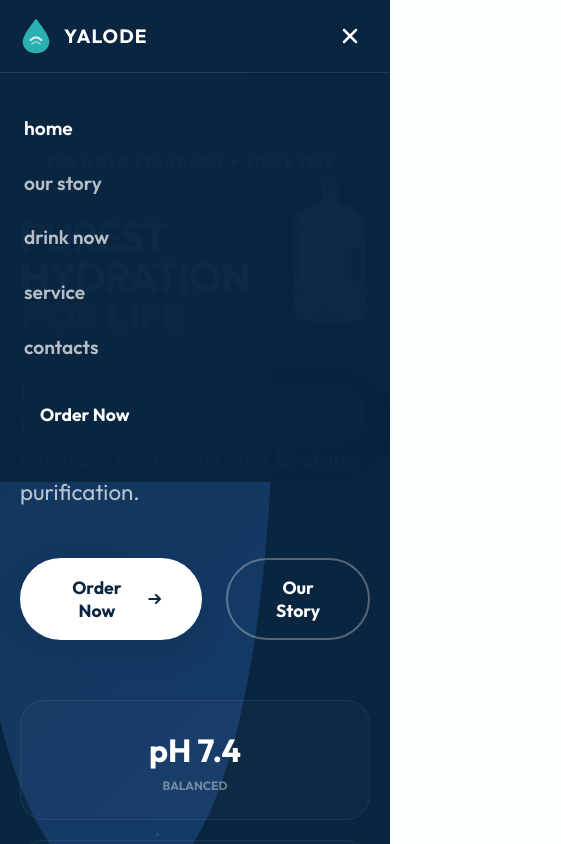
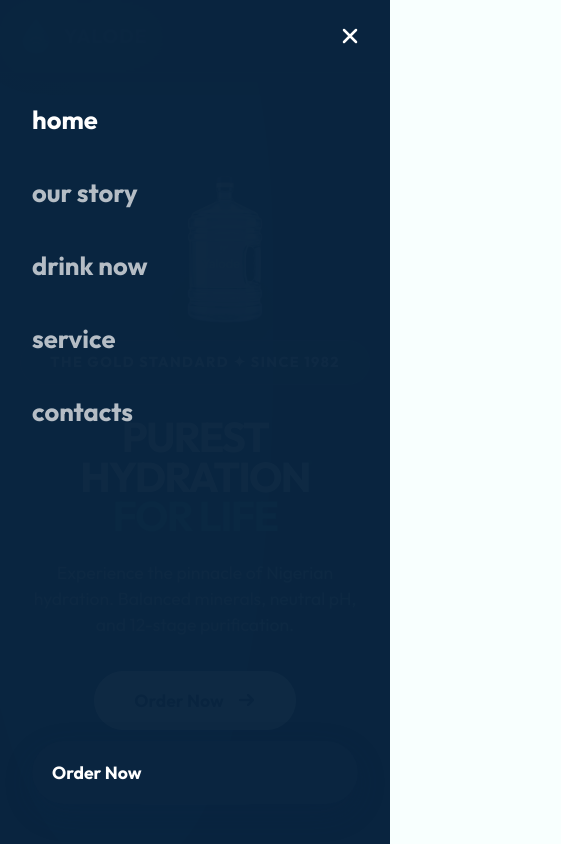
Before and after one commit to branco1-prog/Yalode, a React (Vite) app: page / in a window 390 px wide. Both pictures are taken after a click on the element 350 px from the left and 36 px from the top of the page. Shown: the top 844 px of the page, 561 px wide, since content can reach past the window. Built offline with nearby package versions, Linux system fonts and the light colour scheme.

Commit message:
Rework mobile UI: Fix horizontal overflow, stack hero content, and improve mobile menu UX

```diff
--- a/src/App.jsx
+++ b/src/App.jsx
@@ -83,21 +83,24 @@
         {/* Mobile Menu Overlay */}
         {isMenuOpen && (
           <div style={{
-            position: 'absolute', top: '100%', left: 0, width: '100%',
+            position: 'fixed', top: 0, left: 0, width: '100%', height: '100vh',
             background: 'rgba(10, 37, 64, 0.98)',
-            padding: '40px 24px',
-            display: 'flex', flexDirection: 'column', gap: '24px',
-            borderTop: '1px solid rgba(255,255,255,0.1)',
-            zIndex: 999
+            backdropFilter: 'blur(24px)',
+            padding: '100px 32px 40px',
+            display: 'flex', flexDirection: 'column', gap: '32px',
+            zIndex: 999,
+            animation: 'fadeUp 0.4s ease-out'
           }}>
-            <a href="#home" onClick={() => setIsMenuOpen(false)} style={{ color: 'white', fontSize: '1.2rem', fontWeight: 600 }}>home</a>
-            <a href="#standard" onClick={() => setIsMenuOpen(false)} style={{ color: 'rgba(255,255,255,0.7)', fontSize: '1.2rem', fontWeight: 600 }}>our story</a>
-            <a href="#products" onClick={() => setIsMenuOpen(false)} style={{ color: 'rgba(255,255,255,0.7)', fontSize: '1.2rem', fontWeight: 600 }}>drink now</a>
-            <a href="#impact" onClick={() => setIsMenuOpen(false)} style={{ color: 'rgba(255,255,255,0.7)', fontSize: '1.2rem', fontWeight: 600 }}>service</a>
-            <a href="#contact" onClick={() => setIsMenuOpen(false)} style={{ color: 'rgba(255,255,255,0.7)', fontSize: '1.2rem', fontWeight: 600 }}>contacts</a>
-            <a href="#products" onClick={() => setIsMenuOpen(false)}>
-              <button className="btn-primary" style={{ width: '100%', padding: '16px' }}>Order Now</button>
-            </a>
+            <a href="#home" onClick={() => setIsMenuOpen(false)} style={{ color: 'white', fontSize: '1.6rem', fontWeight: 700 }}>home</a>
+            <a href="#standard" onClick={() => setIsMenuOpen(false)} style={{ color: 'rgba(255,255,255,0.7)', fontSize: '1.6rem', fontWeight: 700 }}>our story</a>
+            <a href="#products" onClick={() => setIsMenuOpen(false)} style={{ color: 'rgba(255,255,255,0.7)', fontSize: '1.6rem', fontWeight: 700 }}>drink now</a>
+            <a href="#impact" onClick={() => setIsMenuOpen(false)} style={{ color: 'rgba(255,255,255,0.7)', fontSize: '1.6rem', fontWeight: 700 }}>service</a>
+            <a href="#contact" onClick={() => setIsMenuOpen(false)} style={{ color: 'rgba(255,255,255,0.7)', fontSize: '1.6rem', fontWeight: 700 }}>contacts</a>
+            <div style={{ marginTop: 'auto' }}>
+              <a href="#products" onClick={() => setIsMenuOpen(false)}>
+                <button className="btn-primary" style={{ width: '100%', padding: '20px' }}>Order Now</button>
+              </a>
+            </div>
           </div>
         )}
       </nav>
--- a/src/index.css
+++ b/src/index.css
@@ -21,7 +21,11 @@
 
 * { margin: 0; padding: 0; box-sizing: border-box; }
 
-html { scroll-behavior: smooth; }
+html, body {
+  scroll-behavior: smooth;
+  overflow-x: hidden;
+  width: 100%;
+}
 
 body {
   font-family: var(--font);
@@ -29,6 +33,7 @@
   color: var(--text);
   line-height: 1.6;
   overflow-x: hidden;
+  position: relative;
   -webkit-font-smoothing: antialiased;
 }
 
@@ -265,7 +270,7 @@
   }
 
   .container {
-    padding: 0 24px;
+    padding: 0 20px;
   }
 
   h1 {
@@ -362,34 +367,51 @@
 @media (max-width: 768px) {
   .hero-section {
     min-height: 0;
-    padding: 120px 0 80px !important;
+    padding: 120px 0 60px !important;
   }
   .hero-main {
     display: flex !important;
-    flex-direction: column-reverse;
-    gap: 0 !important;
+    flex-direction: column; /* Stack naturally: text then bottle */
+    gap: 40px !important;
+    text-align: center;
   }
   .hero-bottle {
-    position: absolute;
-    top: 50px; /* Align near the H1 */
-    right: -20px;
-    width: 220px; /* Smaller bottle on tablet/mobile */
-    z-index: 0;
-    opacity: 0.9;
+    position: relative;
+    top: 0;
+    right: 0;
+    width: 100%;
+    max-width: 280px;
+    margin: 0 auto;
+    z-index: 1;
+    opacity: 1;
   }
   .hero-bottle-img {
     max-width: 100%;
-    filter: drop-shadow(0 20px 40px rgba(0,0,0,0.4));
-  }
-  .hero-bottle-shadow {
-    display: none;
+    filter: drop-shadow(0 20px 60px rgba(0,0,0,0.3));
   }
   .hero-text {
-    margin-top: 20px;
+    margin-top: 0;
+    display: flex;
+    flex-direction: column;
+    align-items: center;
   }
   .responsive-h1 {
-    font-size: 3.2rem !important;
-    max-width: 65%; /* Constrain text so it doesn't overlap the bottle */
+    font-size: 2.8rem !important;
+    max-width: 100%;
+    margin-bottom: 24px !important;
+  }
+  .hero-text p {
+    font-size: 1.1rem !important;
+    margin-bottom: 32px !important;
+  }
+  .hero-text div {
+    flex-direction: column;
+    width: 100%;
+    gap: 16px !important;
+  }
+  .hero-text .btn-primary, .hero-text .btn-outline {
+    width: 100%;
+    justify-content: center;
   }
 }
 
```
